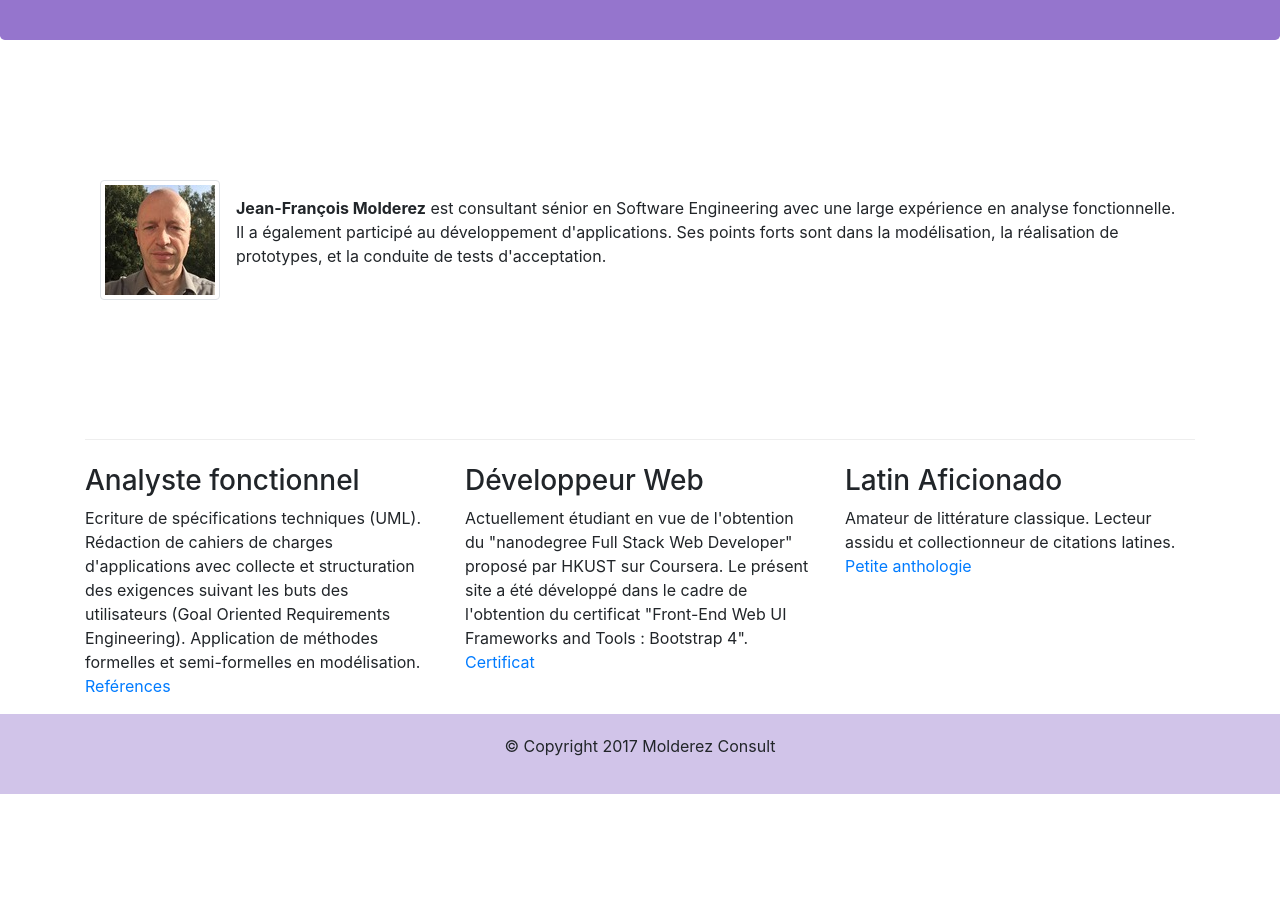
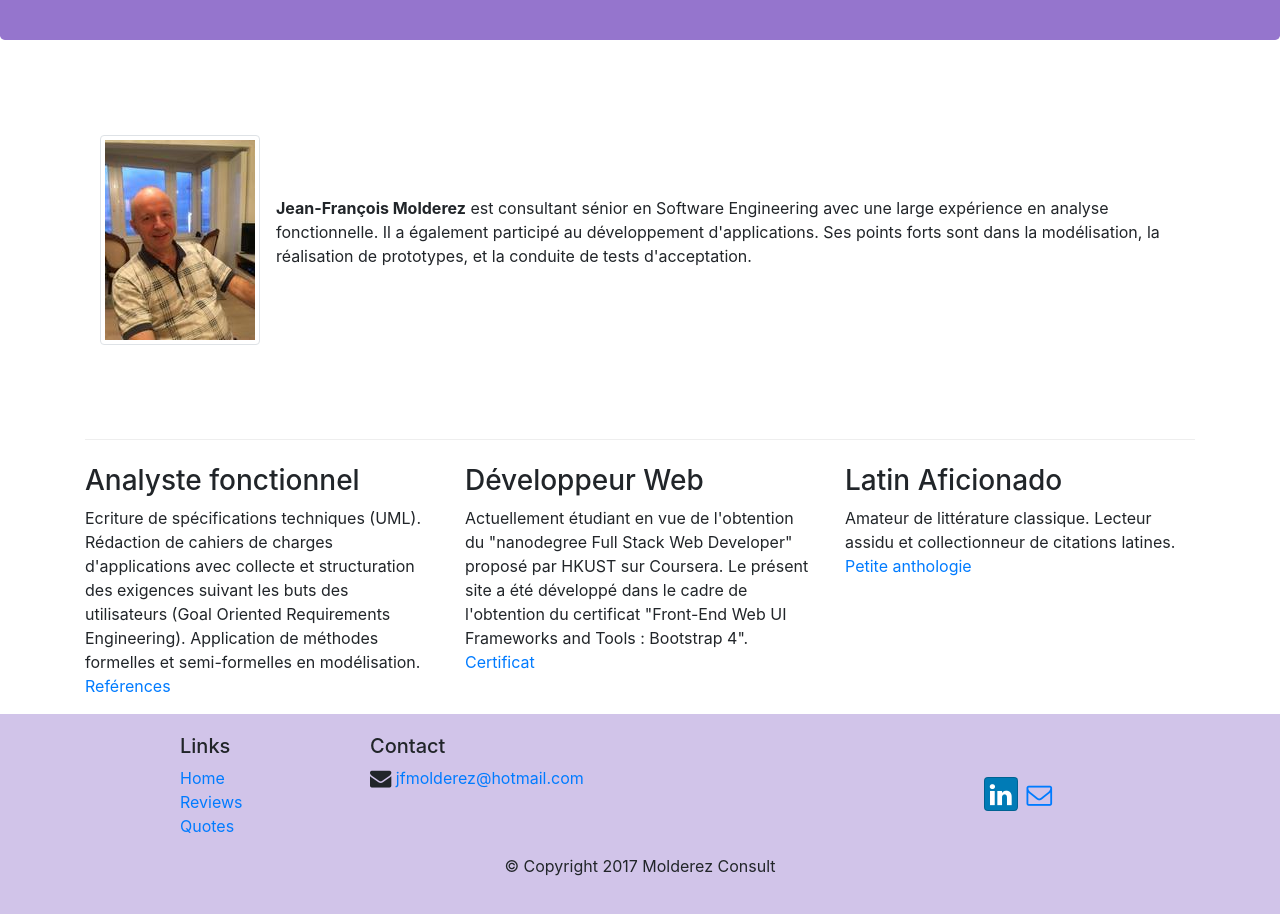
Before and after one commit to jfmolderez/myWebSite, a website: page index.html in a window 1280 px wide. Shown: the part 300-1214 px from the top of the page. Before the commit the page ends 1094 px from the top, so only its background shows below. Drawn offline with nearby package versions, Linux system fonts and the light colour scheme.

Commit message:
Changed jfm photo & Updated footer

```diff
--- a/index.html
+++ b/index.html
@@ -94,7 +94,7 @@
         <div class="row row-content align-items-center">
             <div class="col-sm col-md flex-first">
                 <div class="media">
-                    <img class="d-flex mr-3 img-thumbnail align-self-center" src="img/jfmolderez_110x110.jpg" alt="jfmolderez">
+                    <img class="d-flex mr-3 img-thumbnail align-self-center" src="img/jfmolderez_150x200.jpg" alt="jfmolderez">
                     <div class="media-body align-self-center">
                         <p class="hidden-xs-down"><strong>Jean-François Molderez</strong> est consultant sénior en Software Engineering avec une large expérience en analyse fonctionnelle. Il a également participé au développement d'applications. Ses points forts sont dans la modélisation, la réalisation de prototypes, et la conduite de tests d'acceptation. </p>
                     </div>
@@ -130,7 +130,29 @@
 
     <footer class="footer">
         <div class="container">
-           <div class="row justify-content-center">
+            <div class="row">
+                <div class="col-5 offset-1 col-sm-2">
+                    <h5>Links</h5>
+                    <ul class="list-unstyled">
+                        <li><a href="#">Home</a></li>
+                        <li><a href="./reviews.html">Reviews</a></li>
+                        <li><a href="./quotes.html">Quotes</a></li>
+                    </ul>
+                </div>
+                <div class="col-6 col-sm-5">
+                    <h5>Contact</h5>
+                    <address>
+                        <i class="fa fa-envelope fa-lg"></i> <a href="mailto:jfmolderez@hotmail.com">jfmolderez@hotmail.com</a>
+                    </address>
+                </div>
+                <div class="col col-sm-4 align-self-center">
+                    <div style="text-align: center">
+                        <a class="btn btn-social-icon btn-linkedin" href="http://www.linkedin.com/in/"><i class="fa fa-linkedin"></i></a>
+                        <a class="btn btn-social-icon" href="mailto:jfmolderez@hotmail.com"><i class="fa fa-envelope-o"></i></a>
+                    </div>
+                </div>
+            </div>
+            <div class="row justify-content-center">
                 <div class="col-auto">
                     <p>© Copyright 2017 Molderez Consult</p>
                 </div>
```
Also changed, not shown: quotes.html (+24 -4 lines), reviews.html (+24 -2 lines), img/jfmolderez_150x200.jpg (added).
